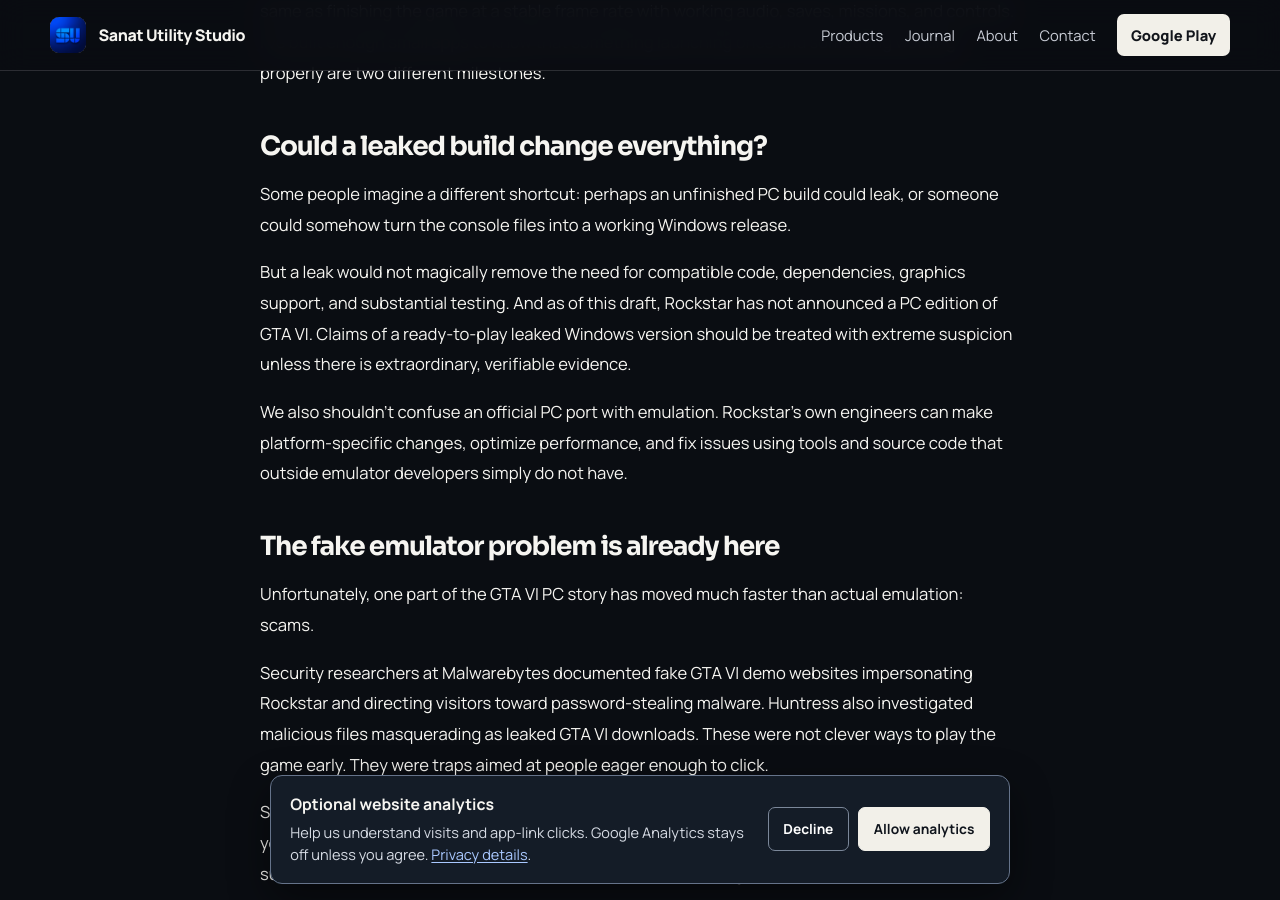
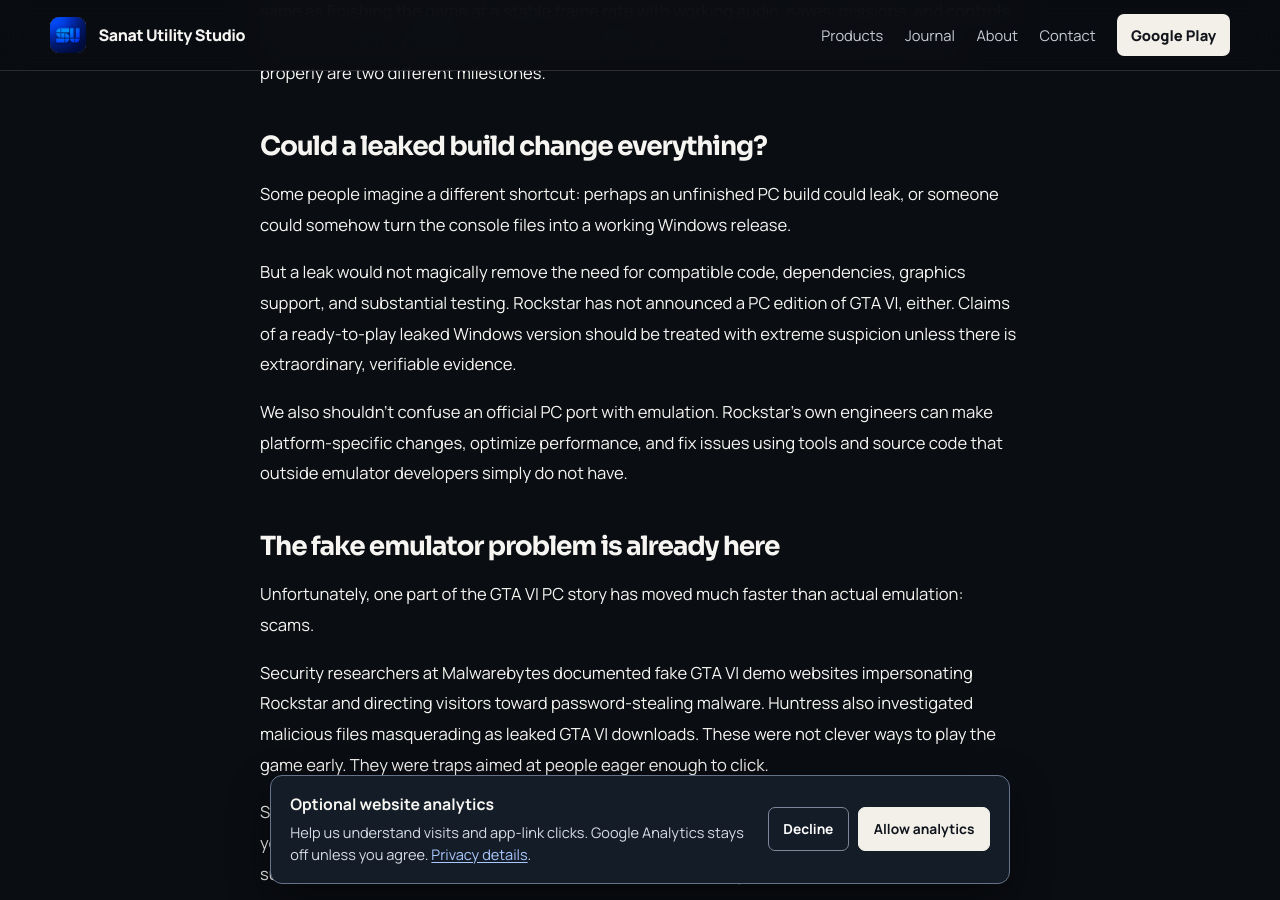
Before and after one commit to sanatutilitystudio/sanatutilitystudio.github.io, a Jekyll site: the page built from _posts/2026-11-05-can-hackers-bring-gta-vi-to-pc-before-rockstar.md, in a window 1280 px wide and 900 px high, scrolled down 4652 px. Built offline with Jekyll 4.4.1, drawn with Linux system fonts in a browser that asks for light colours.

Commit message:
Polish GTA VI editorial wording

```diff
--- a/_posts/2026-11-05-can-hackers-bring-gta-vi-to-pc-before-rockstar.md
+++ b/_posts/2026-11-05-can-hackers-bring-gta-vi-to-pc-before-rockstar.md
@@ -73,7 +73,7 @@
 
 Some people imagine a different shortcut: perhaps an unfinished PC build could leak, or someone could somehow turn the console files into a working Windows release.
 
-But a leak would not magically remove the need for compatible code, dependencies, graphics support, and substantial testing. And as of this draft, Rockstar has not announced a PC edition of GTA VI. Claims of a ready-to-play leaked Windows version should be treated with extreme suspicion unless there is extraordinary, verifiable evidence.
+But a leak would not magically remove the need for compatible code, dependencies, graphics support, and substantial testing. Rockstar has not announced a PC edition of GTA VI, either. Claims of a ready-to-play leaked Windows version should be treated with extreme suspicion unless there is extraordinary, verifiable evidence.
 
 We also shouldn't confuse an official PC port with emulation. Rockstar's own engineers can make platform-specific changes, optimize performance, and fix issues using tools and source code that outside emulator developers simply do not have.
 
```
